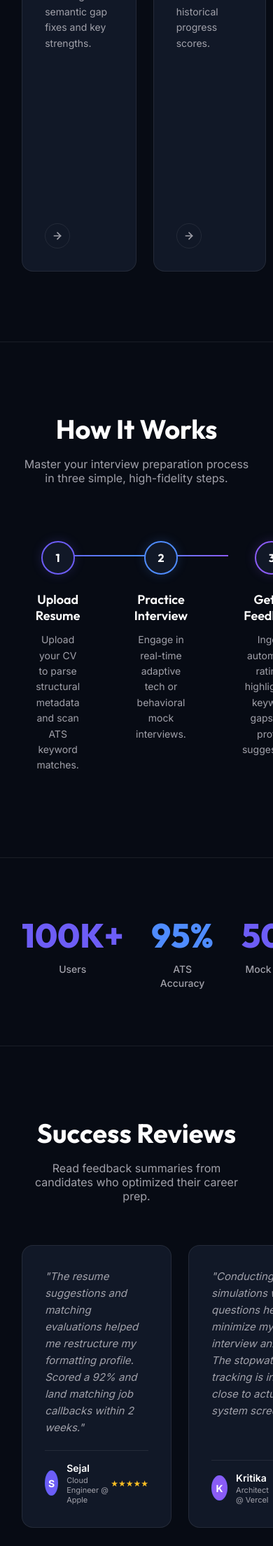
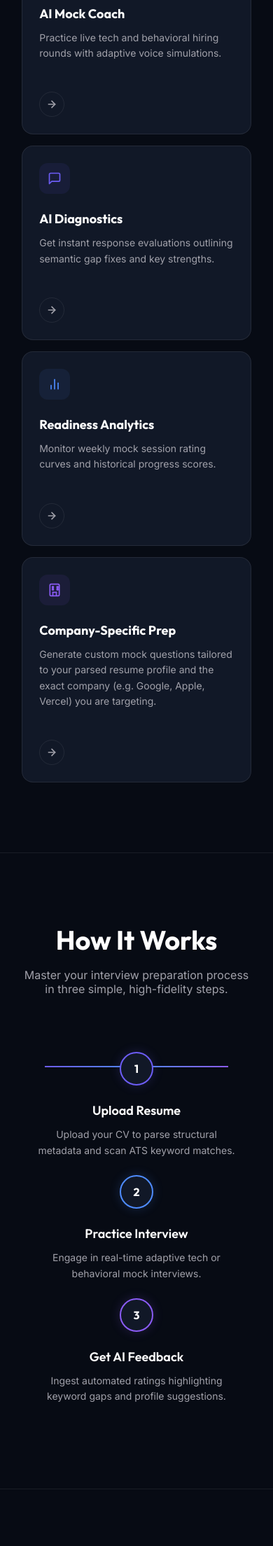
Before and after one commit to sksrathod1-hue/NextHire-AI, a Flask app: page / in a window 390 px wide. Shown: the part 2120-4329 px from the top of the page at 70% size. Run offline with Flask 3, Linux system fonts and the light colour scheme.

Commit message:
Add mobile layout overrides for landing page bento grids, Process timeline, and contact stack. Bump cache v4

```diff
--- a/static/css/style.css
+++ b/static/css/style.css
@@ -2361,6 +2361,47 @@ footer .logo-text {
     height: 320px !important;
   }
 
+  /* 3b. Landing Page Grids Responsive override */
+  .bento-grid {
+    grid-template-columns: 1fr !important;
+    gap: 16px !important;
+  }
+  .bento-card {
+    padding: 24px !important;
+    min-height: auto !important;
+  }
+
+  .timeline-grid {
+    grid-template-columns: 1fr !important;
+    gap: 24px !important;
+  }
+  .timeline-grid::before {
+    display: none !important;
+  }
+
+  .stats-section > div {
+    grid-template-columns: repeat(2, 1fr) !important;
+    gap: 20px !important;
+  }
+
+  .testimonials-grid {
+    grid-template-columns: 1fr !important;
+    gap: 16px !important;
+  }
+  .testimonial-card {
+    padding: 24px !important;
+  }
+
+  .about-section > div {
+    grid-template-columns: 1fr !important;
+    gap: 32px !important;
+  }
+
+  .contact-container {
+    grid-template-columns: 1fr !important;
+    gap: 32px !important;
+  }
+
   /* 4. Dashboard Shell Mobile Layout override */
   .dashboard-shell {
     grid-template-columns: 1fr !important;
--- a/static/sw.js
+++ b/static/sw.js
@@ -1,4 +1,4 @@
-const CACHE_NAME = 'nexthire-pwa-cache-v3';
+const CACHE_NAME = 'nexthire-pwa-cache-v4';
 const ASSETS_TO_CACHE = [
   '/',
   '/static/css/style.css',
```
